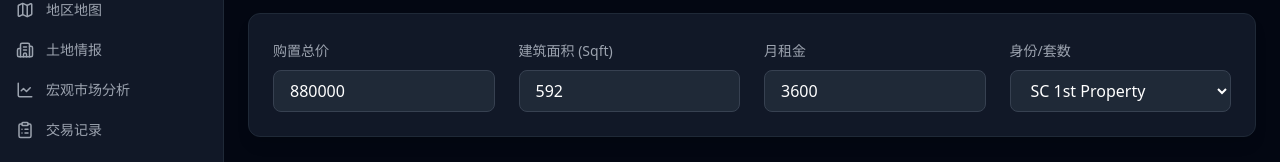
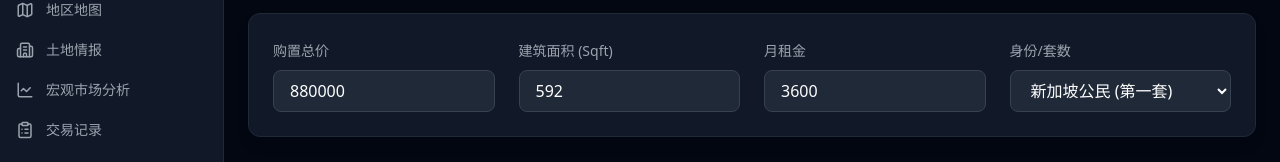
Before and after one commit to 713zhao/PropSage, a React (Vite) app in the folder frontend/: page /investment in a window 1280 px wide. Shown: the part 159-321 px from the top of the page. Built offline with nearby package versions, Linux system fonts and the light colour scheme; no server answers.

Commit message:
chore: final verification and polish

```diff
--- a/frontend/src/locales/en.json
+++ b/frontend/src/locales/en.json
@@ -35,6 +35,7 @@
   "common.growth": "Growth Rate",
   "common.profit": "Profit",
   "common.price": "Price",
+  "common.loading": "Loading real-time market data...",
   "macro.title": "Macro Market Analysis (Live Sync)",
   "macro.subtitle": "Real-time key macroeconomic indicators and private property benchmarks sourced from Singapore Government Open Data.",
   "macro.syncStatus": "Weekly Auto-Sync: Active",
@@ -101,10 +102,15 @@
   "investment.title": "Financial Modeling & Assessment",
   "investment.reportDate": "Report Date",
   "investment.fetch": "Fetch",
+  "investment.searchPlaceholder": "Input project name...",
   "investment.purchasePrice": "Purchase Price",
   "investment.area": "Area (Sqft)",
   "investment.monthlyRent": "Monthly Rent",
   "investment.status": "Status",
+  "investment.status.sc1": "SC 1st Property",
+  "investment.status.sc2": "SC 2nd Property (20% ABSD)",
+  "investment.status.pr1": "PR 1st Property (5% ABSD)",
+  "investment.status.foreigner": "Foreigner (60% ABSD)",
   "investment.phase2": "Phase 2: Financial Modeling",
   "investment.acquisitionBreakdown": "Acquisition Cost Breakdown",
   "investment.item": "Item",
--- a/frontend/src/locales/zh.json
+++ b/frontend/src/locales/zh.json
@@ -35,6 +35,7 @@
   "common.growth": "增长率",
   "common.profit": "利润",
   "common.price": "价格",
+  "common.loading": "正在加载实时市场数据...",
   "macro.title": "宏观市场分析 (实时同步)",
   "macro.subtitle": "来自新加坡政府公开数据的实时关键宏观经济指标和私宅市场基准。",
   "macro.syncStatus": "周度自动更新：已激活",
@@ -101,10 +102,15 @@
   "investment.title": "财务建模与投资评估",
   "investment.reportDate": "报告日期",
   "investment.fetch": "获取数据",
+  "investment.searchPlaceholder": "输入项目名称...",
   "investment.purchasePrice": "购置总价",
   "investment.area": "建筑面积 (Sqft)",
   "investment.monthlyRent": "月租金",
   "investment.status": "身份/套数",
+  "investment.status.sc1": "新加坡公民 (第一套)",
+  "investment.status.sc2": "新加坡公民 (第二套及以上 20% ABSD)",
+  "investment.status.pr1": "永久居民 (第一套 5% ABSD)",
+  "investment.status.foreigner": "外籍人士 (60% ABSD)",
   "investment.phase2": "第二阶段 · 财务建模",
   "investment.acquisitionBreakdown": "购置成本明细",
   "investment.item": "费用项目",
--- a/frontend/src/pages/InvestmentStrategyPage.tsx
+++ b/frontend/src/pages/InvestmentStrategyPage.tsx
@@ -192,7 +192,7 @@ export function InvestmentStrategyPage() {
             onChange={(e) => setProject(e.target.value)}
             onBlur={fetchProjectData}
             className="block w-full pl-10 pr-24 py-2.5 bg-gray-900 border border-gray-800 text-white rounded-lg focus:ring-2 focus:ring-blue-500 focus:border-transparent"
-            placeholder="Input project name..."
+            placeholder={t('investment.searchPlaceholder')}
           />
           <button onClick={fetchProjectData} className="absolute right-1.5 top-1.5 px-4 py-1 bg-blue-600 hover:bg-blue-500 text-white text-sm font-medium rounded-md transition-colors">
             {t('investment.fetch')}
@@ -218,10 +218,10 @@ export function InvestmentStrategyPage() {
           <div className="space-y-2">
             <label className="text-sm font-medium text-gray-400">{t('investment.status')}</label>
             <select value={status} onChange={(e) => setStatus(e.target.value)} className="w-full bg-gray-800 border border-gray-700 text-white px-4 py-2 rounded-lg focus:ring-1 focus:ring-blue-500">
-              <option value="SC_1">SC 1st Property</option>
-              <option value="SC_2">SC 2nd Property (20% ABSD)</option>
-              <option value="PR_1">PR 1st Property (5% ABSD)</option>
-              <option value="Foreigner">Foreigner (60% ABSD)</option>
+              <option value="SC_1">{t('investment.status.sc1')}</option>
+              <option value="SC_2">{t('investment.status.sc2')}</option>
+              <option value="PR_1">{t('investment.status.pr1')}</option>
+              <option value="Foreigner">{t('investment.status.foreigner')}</option>
             </select>
           </div>
         </div>
--- a/frontend/src/pages/MacroAnalysisPage.tsx
+++ b/frontend/src/pages/MacroAnalysisPage.tsx
@@ -43,7 +43,7 @@ export function MacroAnalysisPage() {
     return (
       <div className="flex flex-col items-center justify-center min-h-[400px] gap-4">
         <RefreshCw className="animate-spin text-blue-500" size={40} />
-        <p className="text-gray-400 animate-pulse">Loading real-time market data...</p>
+        <p className="text-gray-400 animate-pulse">{t('common.loading')}</p>
       </div>
     )
   }
@@ -155,7 +155,7 @@ export function MacroAnalysisPage() {
     tooltip: { ...chartTheme.tooltip, trigger: 'axis' },
     xAxis: { ...chartTheme.xAxis, type: 'category', data: unsoldXAxis },
     yAxis: { ...chartTheme.yAxis, type: 'value', name: t('macro.units') },
-    series: [{ name: 'Unsold Private Units', type: 'bar', data: unsoldDataMapped, itemStyle: { color: '#ef4444', borderRadius: [4, 4, 0, 0] }, barWidth: '50%' }]
+    series: [{ name: t('chart.unsoldInventory'), type: 'bar', data: unsoldDataMapped, itemStyle: { color: '#ef4444', borderRadius: [4, 4, 0, 0] }, barWidth: '50%' }]
   }
 
   // Launches Option
--- a/frontend/src/pages/MarketDashboard.tsx
+++ b/frontend/src/pages/MarketDashboard.tsx
@@ -129,7 +129,7 @@ export function MarketDashboard() {
       data: ['2021 Q1', '2021 Q2', '2021 Q3', '2021 Q4', '2022 Q1', '2022 Q2', '2022 Q3', '2022 Q4', '2023 Q1', '2023 Q2']
     },
     series: [{
-      name: 'Unsold Units',
+      name: t('chart.unsoldInventory'),
       type: 'bar',
       data: [21432, 19342, 17123, 16142, 14321, 15674, 16123, 16543, 16234, 16421],
       itemStyle: {
```
